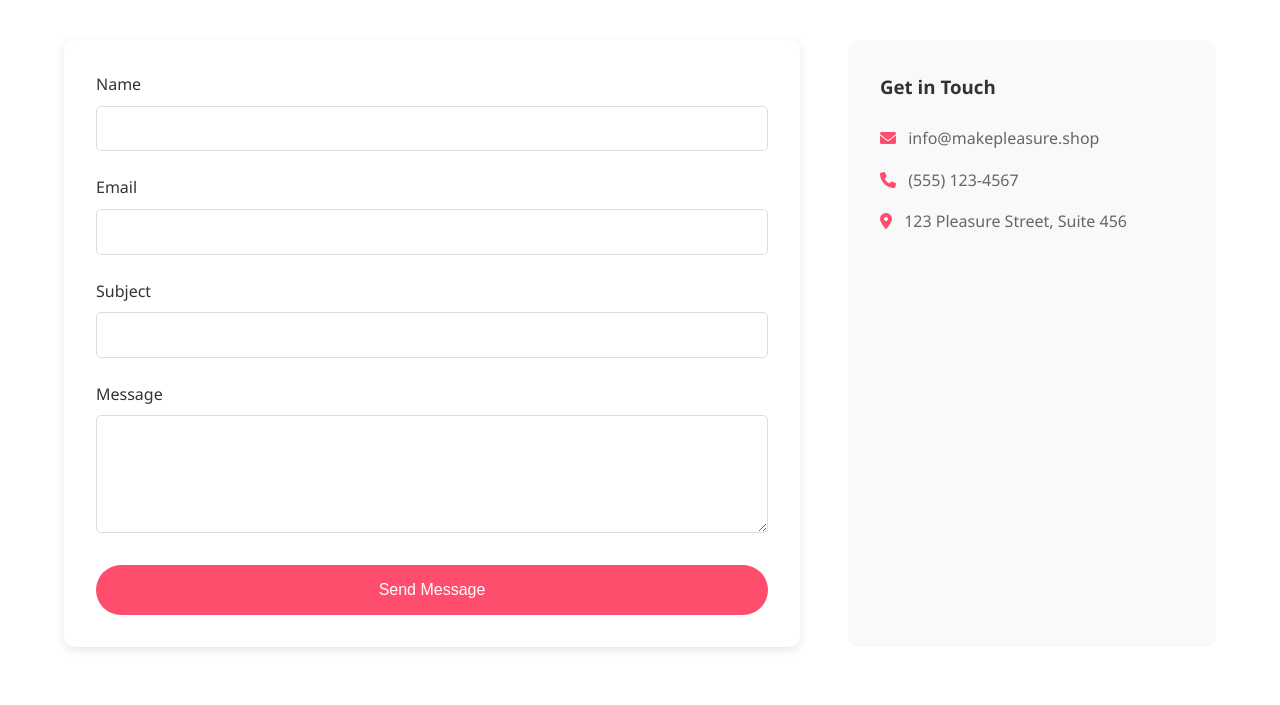
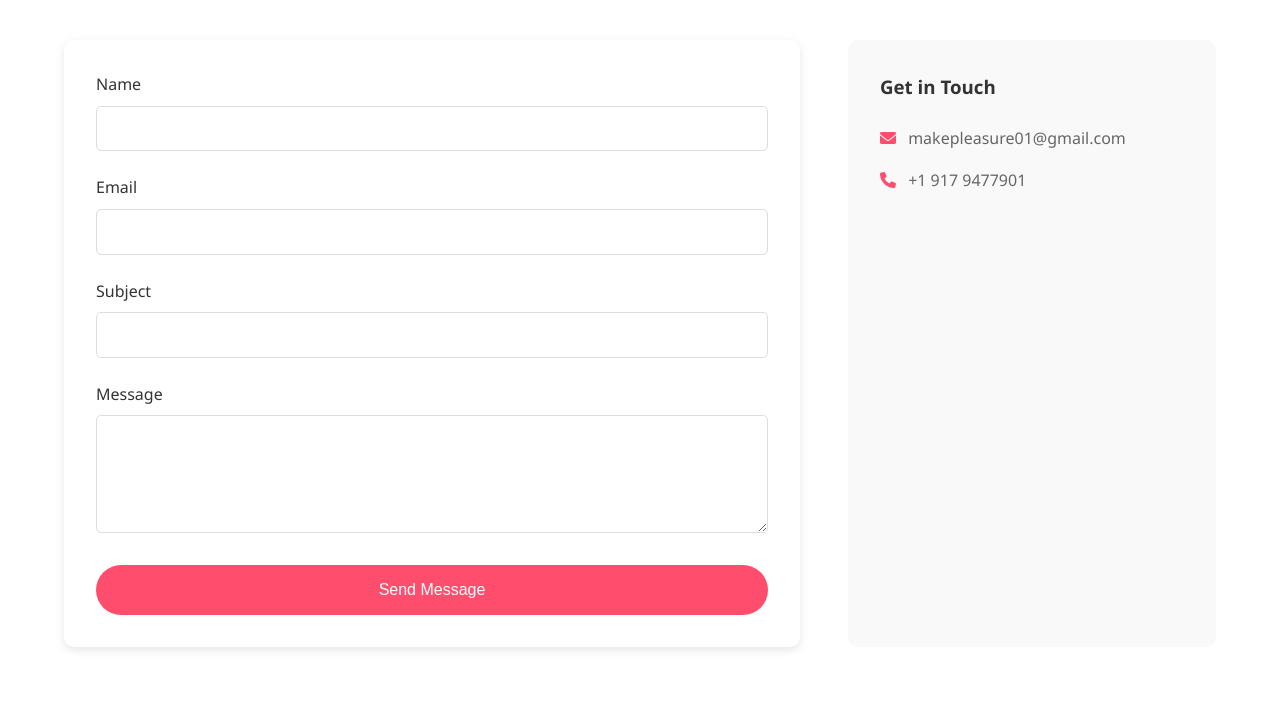
Before and after one commit to Xyz2s/makepleasure, a plain HTML site: page index.html in a window 1280 px wide. Shown: the part 1940-2645 px from the top of the page. Drawn offline with Linux system fonts and the light colour scheme.

Commit message:
Update index.html

```diff
--- a/index.html
+++ b/index.html
@@ -101,9 +101,8 @@
                 </form>
                 <div class="contact-info">
                     <h3>Get in Touch</h3>
-                    <p><i class="fas fa-envelope"></i> info@makepleasure.shop</p>
-                    <p><i class="fas fa-phone"></i> (555) 123-4567</p>
-                    <p><i class="fas fa-map-marker-alt"></i> 123 Pleasure Street, Suite 456</p>
+                    <p><i class="fas fa-envelope"></i> makepleasure01@gmail.com</p>
+                    <p><i class="fas fa-phone"></i> +1 917 9477901</p>
                 </div>
             </div>
         </section>
```
